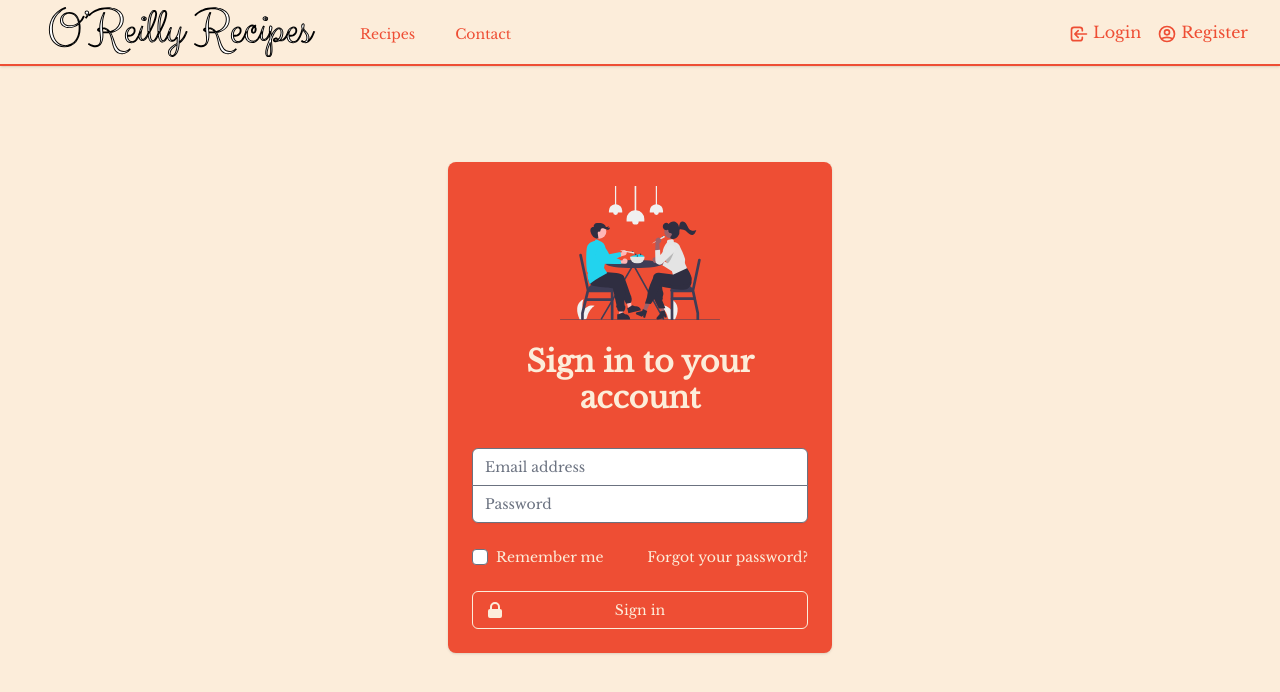
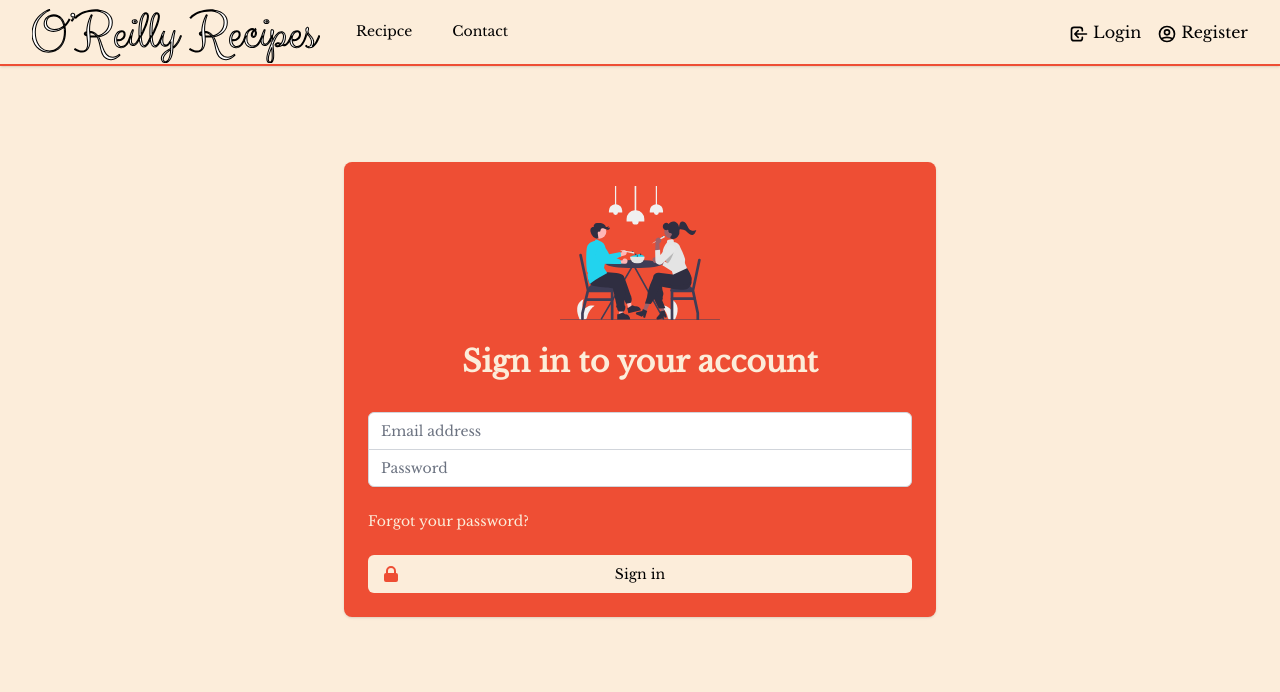
Before and after one commit to aor2405/Recipe-Nextjs-V2, a Next.js app: page /login in a window 1280 px wide. Shown: the top 692 px of the page. Built offline with nearby package versions, Linux system fonts and the light colour scheme.

Commit message:
added responsive design

```diff
--- a/components/Logo/Logo.jsx
+++ b/components/Logo/Logo.jsx
@@ -3,8 +3,8 @@ import React from 'react';
 export default function Logo() {
   return (
     <svg
-      width="300"
-      height="50"
+      // width="300"
+      // height="50"
       viewBox="0 0 552 104"
       fill="none"
       xmlns="http://www.w3.org/2000/svg"
--- a/components/layout/mainNavigation.js
+++ b/components/layout/mainNavigation.js
@@ -1,6 +1,5 @@
 import Link from 'next/link';
 import { useRouter } from 'next/router';
-import Logo from '../Logo/Logo';
 import { Disclosure } from '@headlessui/react';
 import {
   MenuIcon,
@@ -9,17 +8,20 @@ import {
   LogoutIcon,
   UserCircleIcon,
 } from '@heroicons/react/outline';
+
 import { useSelector, useDispatch } from 'react-redux';
 import { logout, reset } from '../../src/features/auth/authSlice';
 
-function classNames(...classes) {
-  return classes.filter(Boolean).join(' ');
-}
+import Logo from '../Logo/Logo';
 
-export default function NavBar() {
+const navigation = [
+  { name: 'Recipce', href: '/recipes', current: true },
+  { name: 'Contact', href: '/contact', current: false },
+];
+
+export default function Example() {
   const dispatch = useDispatch();
-
-  //Select the loaded customers' list from central state
+  // Select the loaded customers' list from central state
   const userList = useSelector((state) => state.auth);
   const { user } = userList;
   const router = useRouter();
@@ -30,15 +32,19 @@ export default function NavBar() {
     router.replace('/recipes');
   };
 
+  function classNames(...classes) {
+    return classes.filter(Boolean).join(' ');
+  }
   return (
     <Disclosure as="nav" className="shadow border-b-2 border-burntOrange">
       {({ open }) => (
         <>
-          <div className="max-w-7xl mx-auto text-burntOrange px-2 sm:px-6 lg:px-8">
-            <div className="relative flex justify-between h-16 bg-white">
-              <div className="absolute inset-y-0 left-0 flex items-center sm:hidden">
-                {/* Mobile menu button */}
-                <Disclosure.Button className="inline-flex items-center justify-center p-2 rounded-md text-gray-400 hover:text-gray-500 hover:bg-gray-100 focus:outline-none focus:ring-2 focus:ring-inset focus:ring-indigo-500">
+          <div className="max-w-7xl mx-auto px-2 sm:px-6 lg:px-8">
+            {/* <div className="relative items-center justify-between h-16 sm:flex"> */}
+            <div className="relative items-center justify-between h-16 sm:flex">
+              <div className="absolute inset-y-0 left-0 flex items-center md:hidden">
+                {/* Mobile menu button*/}
+                <Disclosure.Button className="inline-flex items-center justify-center p-2 rounded-md text-gray-400 hover:text-white hover:bg-gray-700 focus:outline-none focus:ring-2 focus:ring-inset focus:ring-white">
                   <span className="sr-only">Open main menu</span>
                   {open ? (
                     <XIcon className="block h-6 w-6" aria-hidden="true" />
@@ -47,45 +53,43 @@ export default function NavBar() {
                   )}
                 </Disclosure.Button>
               </div>
-              <div className="flex-1 flex items-center justify-center sm:items-stretch sm:justify-start">
+              <div className="flex-1 flex items-center justify-center md:items-stretch md:justify-start">
                 <div className="flex-shrink-0 flex items-center">
+                  {/* <div className="mt-2 invisible xs:visible flex-shrink-0 flex items-center"> */}
+                  <div className="mt-2 flex-shrink-0 w-48 xs:w-56 sm:w-72">
                     <Link href="/">
                       <a>
                         <Logo />
                       </a>
                     </Link>
                   </div>
-                <div className="hidden sm:ml-6 sm:flex sm:space-x-8">
-                  <Link href="/recipes">
+                </div>
+                <div className="hidden md:block md:ml-6">
+                  <div className="flex space-x-4 pt-3 ">
+                    {navigation.map((item) => (
                       <a
-                      href="#"
-                      className=" text-gray-500 inline-flex items-center px-1 pt-1 text-sm font-medium"
+                        key={item.name}
+                        href={item.href}
+                        className="px-3 py-2 rounded-md text-sm font-medium"
+                        aria-current={item.current ? 'page' : undefined}
                       >
-                      Recipes
+                        {item.name}
+                      </a>
+                    ))}
+                    {user && (
+                      <div className="px-3 py-2 text-sm font-medium">
+                        <Link href="/recipes/new-recipe">
+                          <a className="flex">
+                            <p>Add recipe</p>
                           </a>
                         </Link>
-                  <Link href="/contact">
-                    <a
-                      href="#"
-                      className="border-transparent text-gray-500 hover:border-gray-300 hover:text-gray-700 inline-flex items-center px-1 pt-1  text-sm font-medium"
-                    >
-                      Contact
-                    </a>
-                  </Link>
-                  {user && (
-                    <Link href="/recipes/new-recipe">
-                      <a
-                        href="#"
-                        className="border-transparent text-gray-500 hover:border-gray-300 hover:text-gray-700 inline-flex items-center px-1 pt-1  text-sm font-medium"
-                      >
-                        Add Recipe
-                      </a>
-                    </Link>
+                      </div>
                     )}
                   </div>
                 </div>
+              </div>
 
-              <div className="absolute inset-y-0 right-0 flex items-center pr-2 sm:static sm:inset-auto sm:ml-6 sm:pr-0">
+              <div className="invisible md:visible flex">
                 {user ? (
                   <div>
                     <button className="flex" onClick={onLogout}>
@@ -115,6 +119,56 @@ export default function NavBar() {
               </div>
             </div>
           </div>
+
+          <Disclosure.Panel className="md:hidden">
+            <div className="px-2 pt-2 pb-3 space-y-1">
+              {navigation.map((item) => (
+                <Disclosure.Button
+                  key={item.name}
+                  as="a"
+                  href={item.href}
+                  className="block px-3 py-2 text-base font-medium"
+                  aria-current={item.current ? 'page' : undefined}
+                >
+                  {item.name}
+                </Disclosure.Button>
+              ))}
+              {user ? (
+                <div>
+                  <div>
+                    <Link href="/recipes/new-recipe">
+                      <a className="flex ">
+                        <p className="block px-3 py-2 text-base font-medium">
+                          Add recipe
+                        </p>
+                      </a>
+                    </Link>
+                  </div>
+                  <button className="flex" onClick={onLogout}>
+                    <p className="block px-3 py-2 text-base font-medium">
+                      Logout
+                    </p>
+                  </button>
+                </div>
+              ) : (
+                <>
+                  {' '}
+                  <div className="mr-4 px-2 pt-2 pb-3 space-y-1">
+                    <Link href="/login">
+                      <a className="flex">
+                        <p>Login</p>
+                      </a>
+                    </Link>
+                  </div>
+                  <Link href="/register">
+                    <a className="flex px-2 pt-2 pb-3 space-y-1">
+                      <p>Register</p>
+                    </a>
+                  </Link>
+                </>
+              )}
+            </div>
+          </Disclosure.Panel>
         </>
       )}
     </Disclosure>
--- a/pages/login/index.jsx
+++ b/pages/login/index.jsx
@@ -59,14 +59,15 @@ export default function Login() {
   return (
     <>
       <NavBar />
-      <div className="max-w-3xl mx-auto sm:max-w-7xl sm:px-8 sm:grid sm:grid-cols-12 sm:gap-8">
-        <main className="sm:py-24 h-screen sm:mt-0 sm:col-start-5 sm:col-span-4">
-          <div className="w-full rounded-lg bg-burntOrange  shadow p-6">
+      <div className="max-w-xl mx-auto px-8 grid grid-col-12 lg:max-w-7xl lg:grid-cols-12 lg:gap-8">
+        {/* <main className="h-screen md:py-24 md:mt-0 md:col-start-5 md:col-span-6"> */}
+        <main className="h-screen pt-12 lg:pt-24 lg:col-start-4 lg:col-span-6">
+          <div className="w-full rounded-lg bg-burntOrange shadow p-6">
             <div>
               <div className="flex justify-center">
                 <img className="w-40" src="/images/table.svg" alt="" />
               </div>
-              <h2 className="mt-6 text-center text-3xl font-extrabold text-gray-900 text-peach">
+              <h2 className="mt-6 text-center text-3xl font-extrabold text-peach">
                 Sign in to your account
               </h2>
             </div>
@@ -84,7 +85,7 @@ export default function Login() {
                     autoComplete="email"
                     value={email}
                     required
-                    className="appearance-none rounded-none  relative block w-full px-3 py-2 border border-gray-300 placeholder-gray-500 text-gray-900 rounded-t-md focus:outline-none focus:ring-indigo-500 focus:border-indigo-500 focus:z-10 sm:text-sm"
+                    className="appearance-none rounded-none relative block w-full px-3 py-2 border border-gray-300 placeholder-gray-500 text-gray-900 rounded-t-md focus:outline-none focus:ring-indigo-500 focus:border-indigo-500 focus:z-10 sm:text-sm"
                     placeholder="Email address"
                     onChange={onChange}
                   />
@@ -108,27 +109,9 @@ export default function Login() {
                 </div>
               </div>
 
-              <div className="flex items-center justify-between">
-                <div className="flex items-center">
-                  <input
-                    id="remember-me"
-                    name="remember-me"
-                    type="checkbox"
-                    className="h-4 w-4 text-indigo-600 focus:ring-indigo-500 border-gray-300 rounded"
-                  />
-                  <label
-                    htmlFor="remember-me"
-                    className="ml-2 block text-sm text-gray-900 text-peach"
-                  >
-                    Remember me
-                  </label>
-                </div>
-
+              <div>
                 <div className="text-sm">
-                  <a
-                    href="#"
-                    className="font-medium text-indigo-600 hover:text-indigo-500 text-peach"
-                  >
+                  <a href="#" className="font-medium text-peach">
                     Forgot your password?
                   </a>
                 </div>
@@ -137,11 +120,11 @@ export default function Login() {
               <div>
                 <button
                   type="submit"
-                  className="group relative w-full flex justify-center py-2 px-4 border border-transparent text-sm font-medium rounded-md text-peach bg-indigo-600 hover:bg-indigo-700 focus:outline-none focus:ring-2 focus:ring-offset-2 focus:ring-indigo-500"
+                  className="group relative w-full flex justify-center py-2 px-4 border border-transparent text-sm font-medium rounded-md text-black bg-peach"
                 >
                   <span className="absolute left-0 inset-y-0 flex items-center pl-3">
                     <LockClosedIcon
-                      className="h-5 w-5 text-indigo-500 group-hover:text-indigo-400"
+                      className="h-5 w-5 text-burntOrange"
                       aria-hidden="true"
                     />
                   </span>
--- a/tailwind.config.js
+++ b/tailwind.config.js
@@ -5,16 +5,19 @@ module.exports = {
   ],
   important: true,
   theme: {
-    colors: {
-      burntOrange: '#EE4E34',
-      peach: '#fcedda',
-      grey: '#5e5e5e',
-    },
     extend: {
       fontFamily: {
         sans: ['Libre Baskerville', 'serif'],
         header: ['Courgette', 'cursive'],
       },
+      colors: {
+        burntOrange: '#EE4E34',
+        peach: '#fcedda',
+        grey: '#5e5e5e',
+      },
+      screens: {
+        xs: '380px',
+      },
     },
   },
   plugins: [require('@tailwindcss/forms')],
```
Also changed, not shown: components/Logo/AllRecipe.jsx (+1 -7 lines), components/RecipeCard.js (+3 -19 lines), pages/index.js (+20 -17 lines), pages/recipes/[:id]/edit/index.jsx (+22 -30 lines), pages/recipes/[:id]/index.jsx (+8 -2 lines), pages/recipes/index.jsx (+17 -6 lines), pages/recipes/new-recipe/index.jsx (+19 -27 lines), pages/register/index.jsx (+10 -8 lines). Lines whose indentation alone changed are shown as unchanged.
